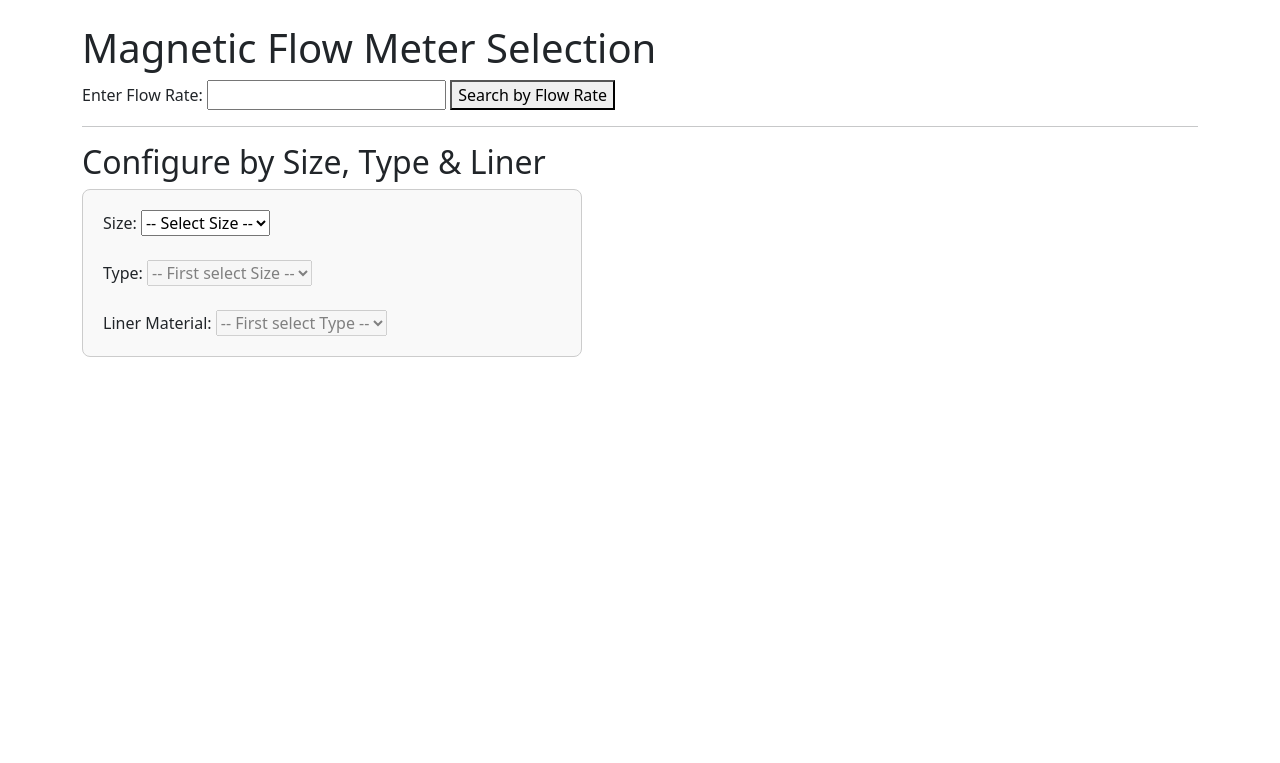
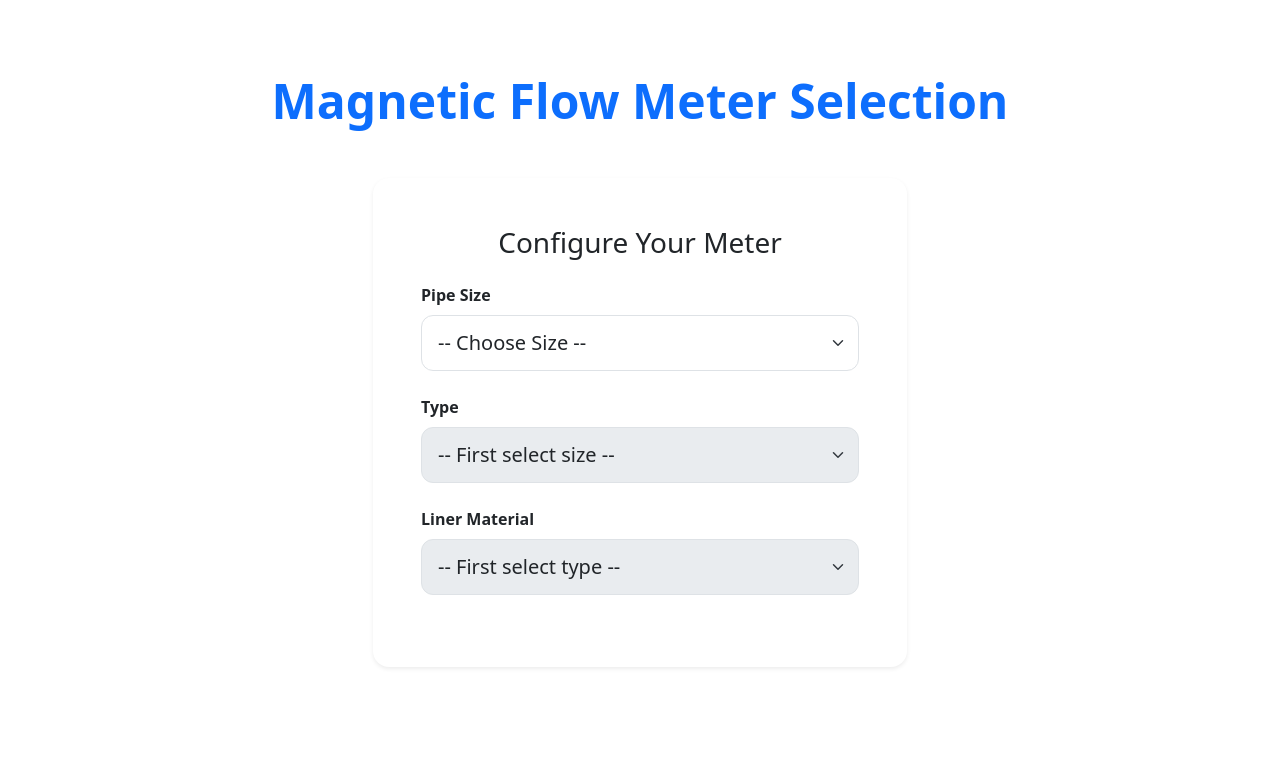
Before and after one commit to protagonistforever/instrumentation_website, a Flask app: page /magnetic-flow-meter in a window 1280 px wide. Shown: the part 56-819 px from the top of the page. Before the commit the page ends 413 px from the top, so only its background shows below. Run offline with Flask 3, Linux system fonts and the light colour scheme; data that the repository does not hold is empty.

Commit message:
Refactor magnetic flow meter selection page layout

```diff
--- a/templates/instruments/magnetic_flow.html
+++ b/templates/instruments/magnetic_flow.html
@@ -1,129 +1,218 @@
 {% extends "base.html" %}
 
 {% block content %}
-<h1>Magnetic Flow Meter Selection</h1>
+<div class="container py-5">
+    <h1 class="display-5 fw-bold text-center mb-5 text-primary">Magnetic Flow Meter Selection</h1>
 
-<!-- Optional: Keep old flow rate search if you want -->
-<form method="POST">
-    <label>Enter Flow Rate:</label>
-    <input type="number" name="flow_rate" step="0.01" required>
-    <button type="submit">Search by Flow Rate</button>
-</form>
+    <div class="row justify-content-center">
+        <div class="col-lg-8 col-xl-6">
+            <div class="card shadow-sm border-0">
+                <div class="card-body p-5">
+                    <h3 class="card-title text-center mb-4">Configure Your Meter</h3>
 
-{% if searched and result %}
-    <div class="result-card">
-        <h3>Recommended: {{ result.Model or 'N/A' }}</h3>
-        <p>Cost: {{ result.Cost or '-' }} | Supplier: {{ result.Supplier or '-' }}</p>
+                    <form id="selection-form">
+                        <!-- Size Dropdown -->
+                        <div class="mb-4">
+                            <label for="size" class="form-label fw-semibold">Pipe Size</label>
+                            <select class="form-select form-select-lg" id="size" required>
+                                <option value="">-- Choose Size --</option>
+                            </select>
+                            <div class="spinner-border spinner-border-sm text-primary mt-2 d-none" role="status" id="size-spinner">
+                                <span class="visually-hidden">Loading...</span>
                             </div>
-{% elif searched %}
-    <p>No match found for that flow rate.</p>
-{% endif %}
+                        </div>
 
-<hr>
-
-<h2>Configure by Size, Type & Liner</h2>
-
-<div class="selection-box">
-    <label for="size">Size:</label>
-    <select id="size" name="size">
-        <option value="">-- Select Size --</option>
-    </select>
-
-    <br><br>
-
-    <label for="type">Type:</label>
-    <select id="type" name="type" disabled>
-        <option value="">-- First select Size --</option>
-    </select>
-
-    <br><br>
-
-    <label for="liner">Liner Material:</label>
-    <select id="liner" name="liner" disabled>
-        <option value="">-- First select Type --</option>
+                        <!-- Type Dropdown -->
+                        <div class="mb-4">
+                            <label for="type" class="form-label fw-semibold">Type</label>
+                            <select class="form-select form-select-lg" id="type" disabled>
+                                <option value="">-- First select size --</option>
                             </select>
                         </div>
 
-<div id="results" style="margin-top: 30px;"></div>
+                        <!-- Liner Material Dropdown -->
+                        <div class="mb-4">
+                            <label for="liner" class="form-label fw-semibold">Liner Material</label>
+                            <select class="form-select form-select-lg" id="liner" disabled>
+                                <option value="">-- First select type --</option>
+                            </select>
+                        </div>
+                    </form>
+                </div>
+            </div>
 
+            <!-- Results Section -->
+            <div id="results" class="mt-5"></div>
+        </div>
+    </div>
+</div>
+
+<!-- Bootstrap 5 + jQuery -->
+<link href="https://cdn.jsdelivr.net/npm/bootstrap@5.3.3/dist/css/bootstrap.min.css" rel="stylesheet">
 <script src="https://code.jquery.com/jquery-3.6.0.min.js"></script>
+
 <script>
 $(document).ready(function() {
-    // Load sizes
-    $.get("/api/magnetic/sizes", function(sizes) {
+    // Load sizes on page load
+    $('#size-spinner').removeClass('d-none');
+    $.get("/api/magnetic/sizes")
+        .done(function(sizes) {
             sizes.forEach(function(size) {
                 $("#size").append(`<option value="${size}">${size}</option>`);
             });
+        })
+        .always(function() {
+            $('#size-spinner').addClass('d-none');
         });
 
+    // Size changed
     $("#size").change(function() {
         const size = $(this).val();
-        $("#type").prop("disabled", true).empty().append('<option>-- Loading... --</option>');
-        $("#liner").prop("disabled", true).empty().append('<option>-- Select Type first --</option>');
+        resetDropdown("#type", "-- First select size --");
+        resetDropdown("#liner", "-- Select type first --");
         $("#results").empty();
 
         if (size) {
-            $.get("/api/magnetic/types", {size: size}, function(types) {
-                $("#type").empty().append('<option value="">-- Select Type --</option>');
-                types.forEach(t => $("#type").append(`<option value="${t}">${t}</option>`));
-                $("#type").prop("disabled", false);
-            });
+            loadOptions("/api/magnetic/types", {size: size}, "#type", "-- Select Type --");
         }
     });
 
+    // Type changed
     $("#type").change(function() {
         const size = $("#size").val();
         const type = $(this).val();
-        $("#liner").prop("disabled", true).empty().append('<option>-- Loading... --</option>');
+        resetDropdown("#liner", "-- Select type first --");
         $("#results").empty();
 
         if (type) {
-            $.get("/api/magnetic/liners", {size: size, type: type}, function(liners) {
-                $("#liner").empty().append('<option value="">-- Select Liner --</option>');
-                liners.forEach(l => $("#liner").append(`<option value="${l}">${l}</option>`));
-                $("#liner").prop("disabled", false);
-            });
+            loadOptions("/api/magnetic/liners", {size: size, type: type}, "#liner", "-- Select Liner Material --");
         }
     });
 
+    // Liner changed
     $("#liner").change(function() {
         const size = $("#size").val();
         const type = $("#type").val();
         const liner = $(this).val();
 
+        $("#results").html(`
+            <div class="text-center py-5">
+                <div class="spinner-border text-primary" role="status">
+                    <span class="visually-hidden">Loading results...</span>
+                </div>
+            </div>
+        `);
+
         if (liner) {
-            $.get("/api/magnetic/details", {size: size, type: type, liner: liner}, function(data) {
+            $.get("/api/magnetic/details", {size: size, type: type, liner: liner})
+                .done(function(data) {
                     $("#results").empty();
+
                     if (data.length === 0) {
-                    $("#results").html("<p>No matching configuration found.</p>");
+                        $("#results").html(`
+                            <div class="alert alert-info text-center">
+                                <strong>No matching configurations found</strong> for the selected options.
+                            </div>
+                        `);
                         return;
                     }
 
-                let html = `<h3>Matching Configurations (${data.length})</h3><table class="table">`;
-                html += `<tr><th>Model</th><th>Cost</th><th>Supplier</th><th>Date</th><th>Other Details</th></tr>`;
+                    let html = `
+                        <h3 class="mb-4 text-primary">Available Configurations (${data.length})</h3>
+                        <div class="table-responsive">
+                            <table class="table table-hover align-middle">
+                                <thead class="table-light">
+                                    <tr>
+                                        <th>Model</th>
+                                        <th>Cost</th>
+                                        <th>Supplier</th>
+                                        <th>Date</th>
+                                        <th>Details</th>
+                                    </tr>
+                                </thead>
+                                <tbody>
+                    `;
+
                     data.forEach(row => {
-                    html += `<tr>
-                        <td>${row.Model || '-'}</td>
+                        const otherDetails = Object.entries(row)
+                            .filter(([k]) => !['Model','Cost','Supplier','Date','Size','Type','Liner Material','Instrument'].includes(k))
+                            .map(([k,v]) => `<strong>${k}:</strong> ${v || '-'}`)
+                            .join('<br>');
+
+                        html += `
+                            <tr>
+                                <td><strong>${row.Model || '-'}</strong></td>
                                 <td>${row.Cost || '-'}</td>
                                 <td>${row.Supplier || '-'}</td>
                                 <td>${row.Date || '-'}</td>
-                        <td>${Object.entries(row).filter(([k]) => !['Model','Cost','Supplier','Date','Size','Type','Liner Material','Instrument'].includes(k)).map(([k,v]) => `<strong>${k}:</strong> ${v}`).join('<br>')}</td>
-                    </tr>`;
+                                <td>${otherDetails || '-'}</td>
+                            </tr>
+                        `;
                     });
-                html += `</table>`;
+
+                    html += `
+                                </tbody>
+                            </table>
+                        </div>
+                    `;
+
                     $("#results").html(html);
+                })
+                .fail(function() {
+                    $("#results").html(`
+                        <div class="alert alert-danger">
+                            Error loading data. Please try again.
+                        </div>
+                    `);
                 });
         } else {
             $("#results").empty();
         }
     });
+
+    // Helper functions
+    function resetDropdown(selector, placeholder) {
+        $(selector)
+            .prop("disabled", true)
+            .empty()
+            .append(`<option value="">${placeholder}</option>`);
+    }
+
+    function loadOptions(url, params, selector, placeholder) {
+        $(selector).prop("disabled", true).empty().append('<option>Loading...</option>');
+        $.get(url, params)
+            .done(function(options) {
+                $(selector).empty().append(`<option value="">${placeholder}</option>`);
+                options.forEach(opt => $(selector).append(`<option value="${opt}">${opt}</option>`));
+                $(selector).prop("disabled", false);
+            })
+            .fail(function() {
+                $(selector).empty().append(`<option value="">Error loading options</option>`);
+            });
+    }
 });
 </script>
 
 <style>
-.selection-box { max-width: 500px; padding: 20px; border: 1px solid #ccc; border-radius: 8px; background: #f9f9f9; }
-.table { width: 100%; border-collapse: collapse; margin-top: 20px; }
-.table th, .table td { border: 1px solid #ddd; padding: 10px; text-align: left; }
-.table th { background: #f0f0f0; }
+    .card {
+        border-radius: 16px;
+        transition: transform 0.2s;
+    }
+    .card:hover {
+        transform: translateY(-5px);
+    }
+    .form-select-lg {
+        border-radius: 12px;
+        padding: 0.75rem 1rem;
+    }
+    .table th {
+        background-color: #f8f9fa;
+        font-weight: 600;
+    }
+    @media (max-width: 576px) {
+        .display-5 {
+            font-size: 2.5rem;
+        }
+    }
 </style>
 {% endblock %}
```
Lines whose indentation alone changed are shown as unchanged.
